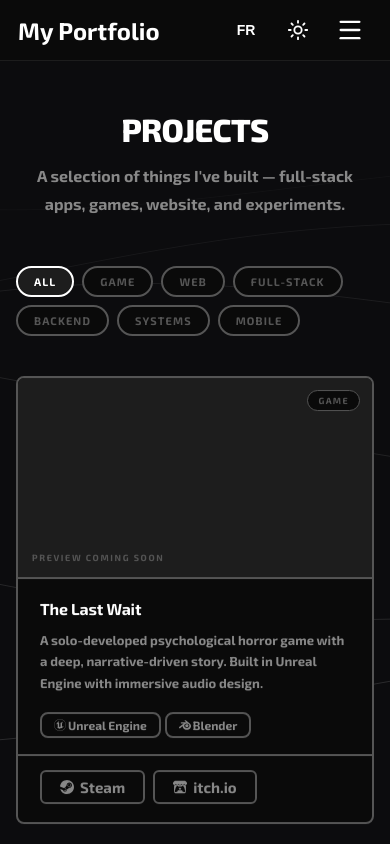
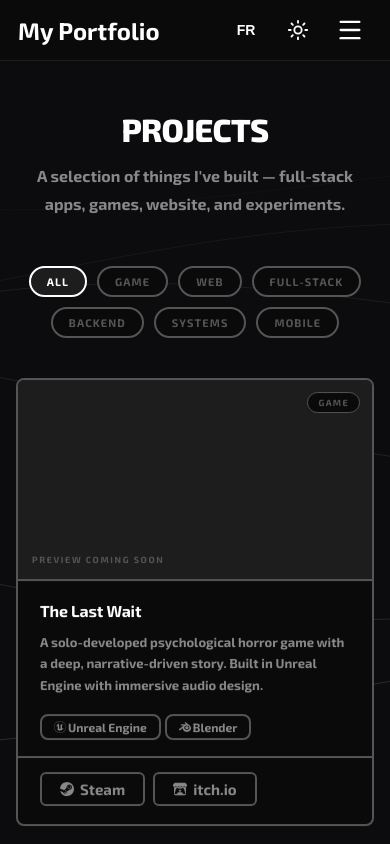
Before and after one commit to BenoitTrem/benoit-tremblay-portfolio, a Next.js app: page /projects in a window 390 px wide. Built offline with nearby package versions, Linux system fonts and the light colour scheme.

Commit message:
add .exe aventure game

```diff
--- a/app/projects/page.tsx
+++ b/app/projects/page.tsx
@@ -89,6 +89,7 @@ export interface Project {
   itchio?: string;
   live?: string;
   tag: string; // e.g. "Full-Stack", "Mobile", "Tool"
+  download?: string;
 }
 
 const PROJECTS: Project[] = [
@@ -194,6 +195,7 @@ const PROJECTS: Project[] = [
     tech: ["C#", "Visual Studio"],
     github: "https://github.com/BenoitTrem/aventure-du-magicien-console.git",
     tag: "Game",
+    download: "/downloads/AventureDuMagicien.exe",
   },
 ];
 
@@ -301,6 +303,18 @@ function ProjectCard({ project }: { project: Project }) {
             Live
           </a>
         )}
+        {project.download && (
+          <a
+            href={project.download}
+            download
+            className={`${styles.cardLink} ${styles.cardLinkPrimary}`}
+          >
+            <svg viewBox="0 0 24 24" width="14" height="14" fill="currentColor">
+              <path d="M12 16l-5-5h3V4h4v7h3l-5 5zm-7 2h14v2H5v-2z" />
+            </svg>
+            Download
+          </a>
+        )}
       </div>
 
       {/* Hover arrow overlay */}
--- a/app/projects/projects.module.css
+++ b/app/projects/projects.module.css
@@ -469,6 +469,12 @@
   .subtitle {
     text-align: center;
   }
+  .filters {
+    display: flex;
+    flex-wrap: wrap;
+    justify-content: center;
+    gap: 10px;
+  }
 }
 @media (max-width: 900px) and (orientation: landscape) {
   .title {
```
Also changed, not shown: 1 other file (tests, documents, lock files or other folders).
